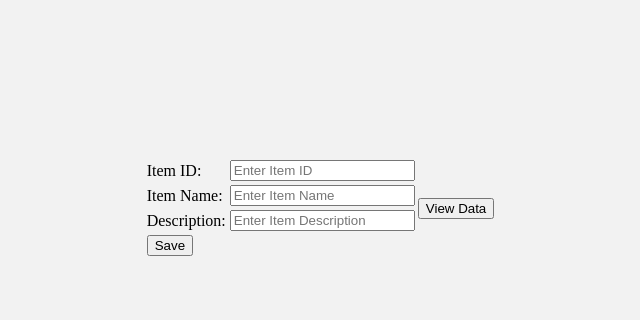
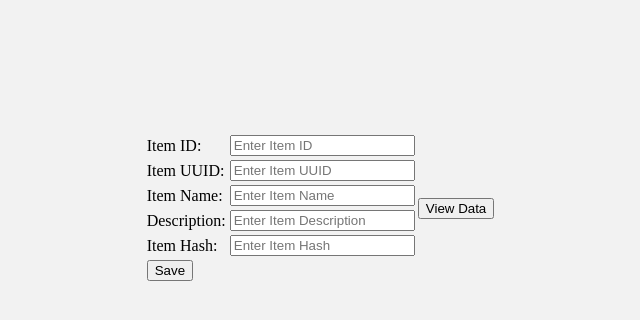
Before and after one commit to AnshumansDas/GitAssignment, a Flask app: template Assignment-2/Frontend/templates/todo.html in a window 1280 px wide. Shown: the top 320 px of the page, without its empty margins (321-961 px from the left). Run offline with Flask 3, Linux system fonts and the light colour scheme; the template is opened without the code that fills it, so the values that code supplies are empty.

Commit message:
Recommit to master

```diff
--- a/Assignment-2/Backend/app.py
+++ b/Assignment-2/Backend/app.py
@@ -8,7 +8,7 @@ import pymongo
 load_dotenv()#load the environment variables from the .env file
 mongo_uri = os.getenv("MONGO_URI")#get the MongoDB connection string from the environment variable
 client = pymongo.MongoClient(mongo_uri)#create a MongoDB client using the connection string
-db = client.test#Create the DB and connect to the test database
+db = client.ItemList#Create the DB and connect to the itemList database
 collection = db['assignment']#create a collection named flask_tutorials in the test database
 
 app=Flask(__name__)#create the instance of the flask app
@@ -31,6 +31,15 @@ def view_data():
     #return render_template('view.html', data=data)  # Render the view.html template with the retrieved data
     return  (jsonify(data))  # Render the view.html template with the retrieved data
 
+@app.route('/submittodoitem',methods=['POST'])
+def save_Item():
+    try:
+        form_data = dict(request.json)#changed to json from form
+        collection.insert_one(form_data)
+        return "Data submitted successfully!"
+    except(json.JSONDecodeError, OSError):
+        return {OSError}
+
 #run the app
 if __name__ == '__main__':
     #app.run(debug=True)#run the app in debug mode with default port 5000
--- a/Assignment-2/Frontend/templates/todo.html
+++ b/Assignment-2/Frontend/templates/todo.html
@@ -14,12 +14,20 @@
                         <td><input type="text" id="itemID" name="itemID" placeholder="Enter Item ID" required></td>
                     </tr>
                     <tr>
+                        <td><label for="itemUUID">Item UUID:</label></td>
+                        <td><input type="text" id="itemUUID" name="itemUUID" placeholder="Enter Item UUID" required></td>
+                    </tr>
+                    <tr>
                         <td><label for="itemname">Item Name:</label></td>
                         <td><input type="text" id="itemName" name="itemName" placeholder="Enter Item Name" required></td>
                     </tr>
                     <tr>
                         <td><label for="description">Description:</label></td>
                         <td><input type="text" id="itemDescrption" name="itemDescription" placeholder="Enter Item Description" required></td>
+                    </tr>
+                    <tr>
+                        <td><label for="itemHash">Item Hash:</label></td>
+                        <td><input type="text" id="itemHash" name="itemHash" placeholder="Enter Item Hash" required></td>
                     </tr>
                     <tr>
                         <td><input type="submit" value="Save"></td>
```
